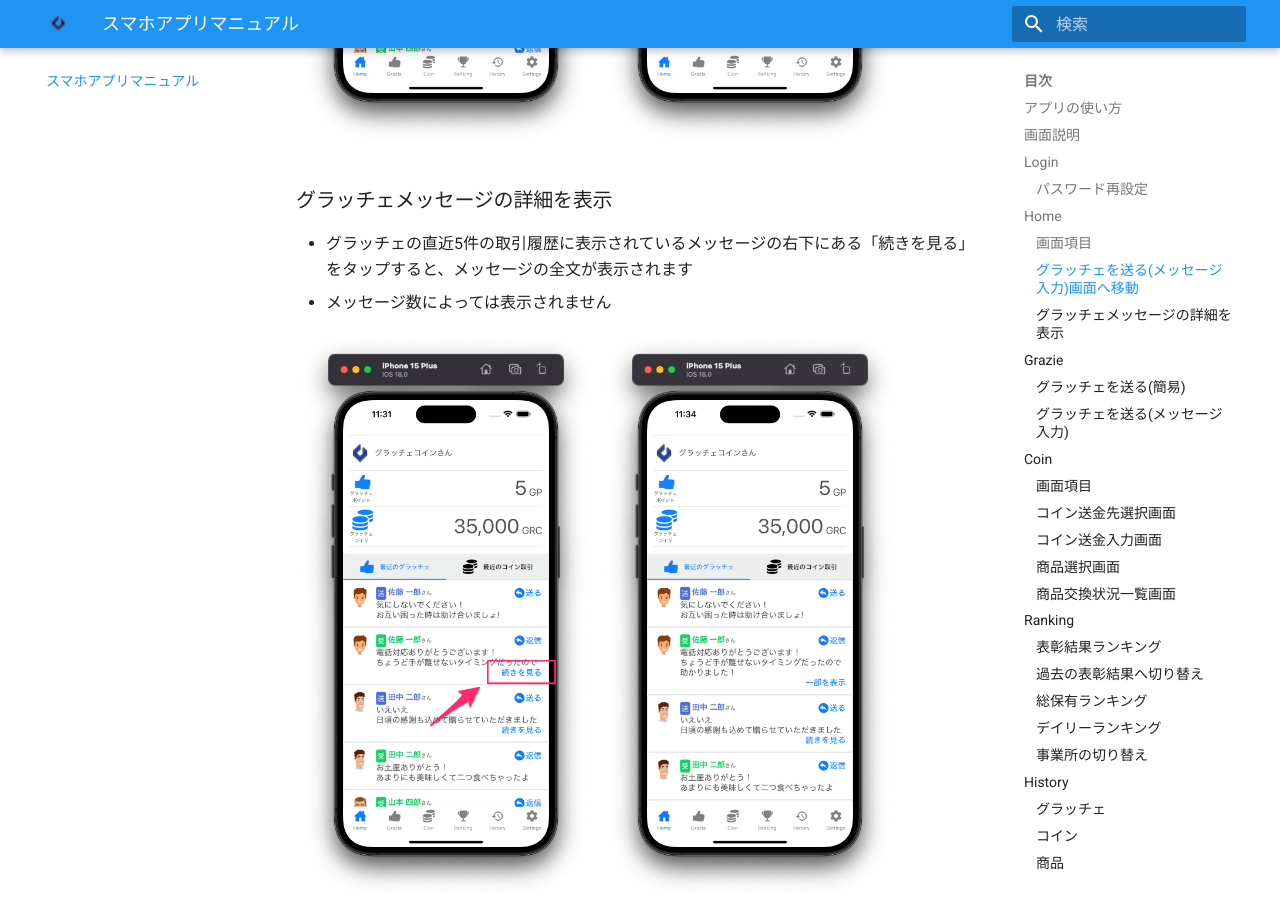
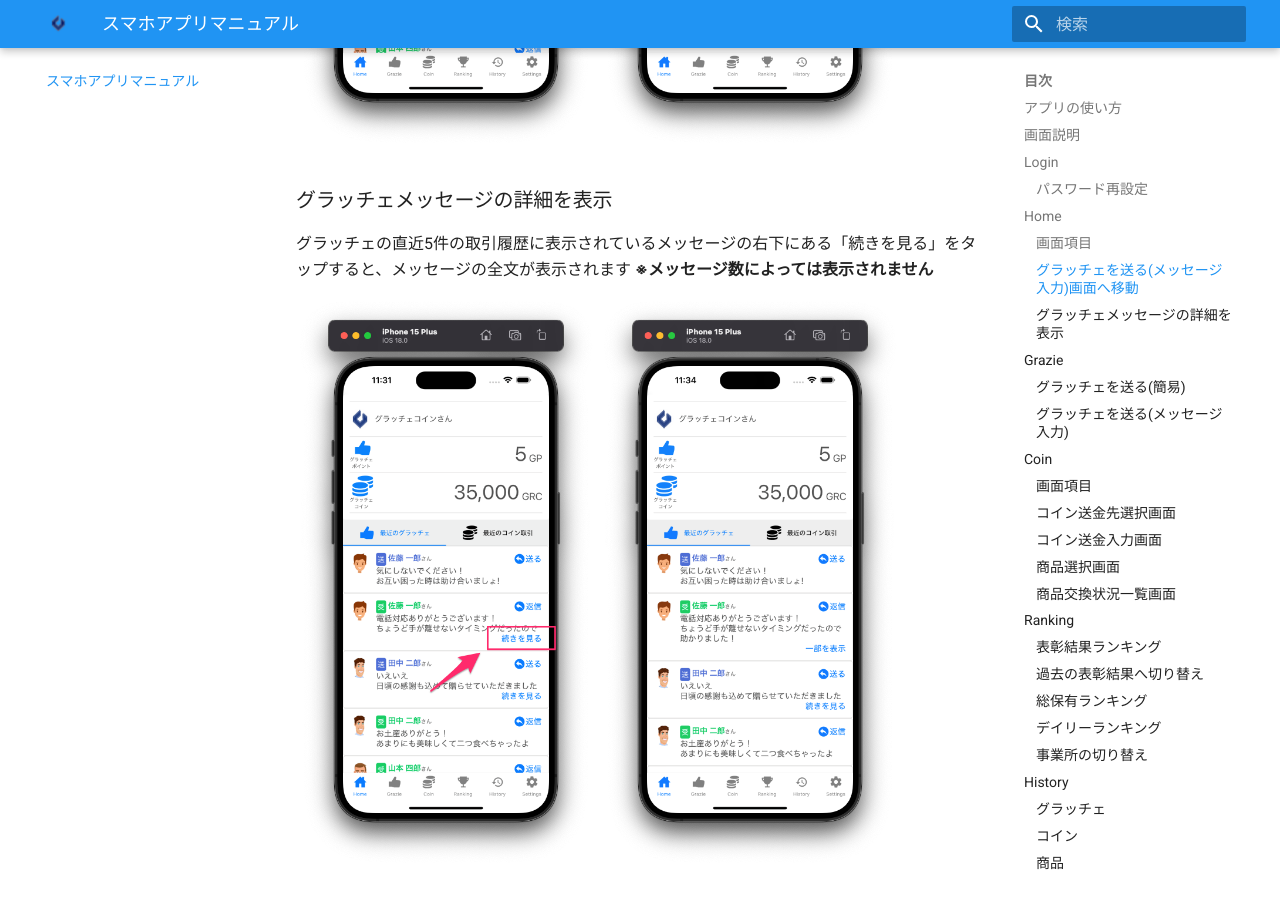
Before and after one commit to valuesoftware/graziecoin-docs, an MkDocs documentation site: the page built from docs/app/index.md, in a window 1280 px wide and 900 px high, scrolled down 4829 px. Built offline with MkDocs 1.6.1 and Material for MkDocs 9.7.7, drawn with Linux system fonts in a browser that asks for light colours.

```diff
--- a/docs/app/index.md
+++ b/docs/app/index.md
@@ -60,17 +60,17 @@
   - 自分が送った/受け取ったグラッチェまたはコインの履歴を表示します。
 
 ### グラッチェを送る(メッセージ入力)画面へ移動
-  - グラッチェの直近5件の取引履歴に表示されているユーザ名の下部にある「返信」or「送る」をタップすると、表示されているユーザにグラッチェすることができます
+グラッチェの直近5件の取引履歴に表示されているユーザ名の下部にある「返信」or「送る」をタップすると、表示されているユーザにグラッチェすることができます
 
-<img alt="Home" src="img/home.png" width="300">
-<img alt="Home" src="img/home2.png" width="300">
+<img alt="Home1" src="img/home.png" width="300">
+<img alt="Home2" src="img/home2.png" width="300">
 
 ### グラッチェメッセージの詳細を表示
-  - グラッチェの直近5件の取引履歴に表示されているメッセージの右下にある「続きを見る」をタップすると、メッセージの全文が表示されます
-  - メッセージ数によっては表示されません
+グラッチェの直近5件の取引履歴に表示されているメッセージの右下にある「続きを見る」をタップすると、メッセージの全文が表示されます
+**※メッセージ数によっては表示されません**
 
-<img alt="Home" src="img/home4.png" width="300">
-<img alt="Home" src="img/home3.png" width="300">
+<img alt="Home3" src="img/home4.png" width="300">
+<img alt="Home4" src="img/home3.png" width="300">
 
 
 ## Grazie
```
